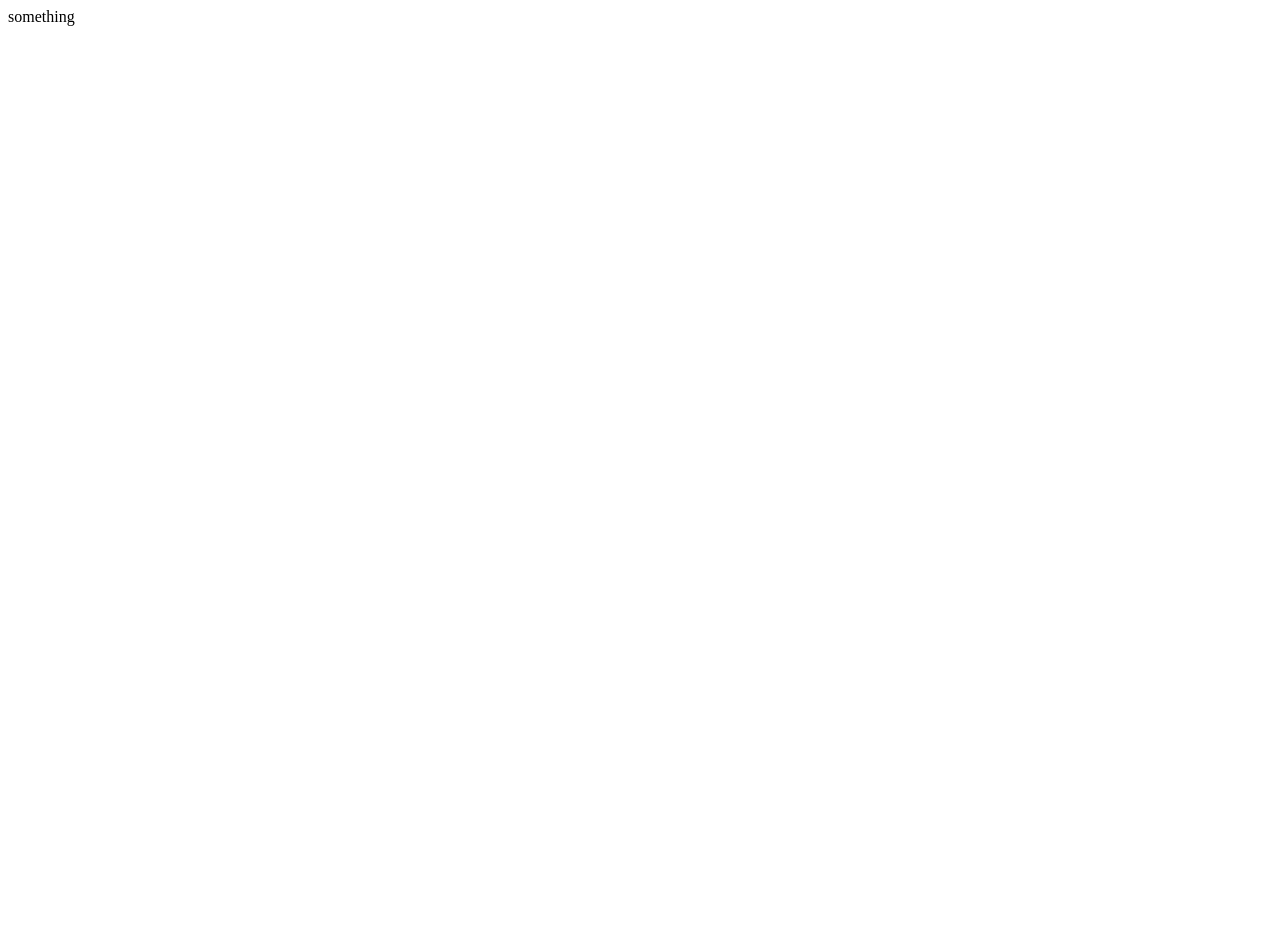
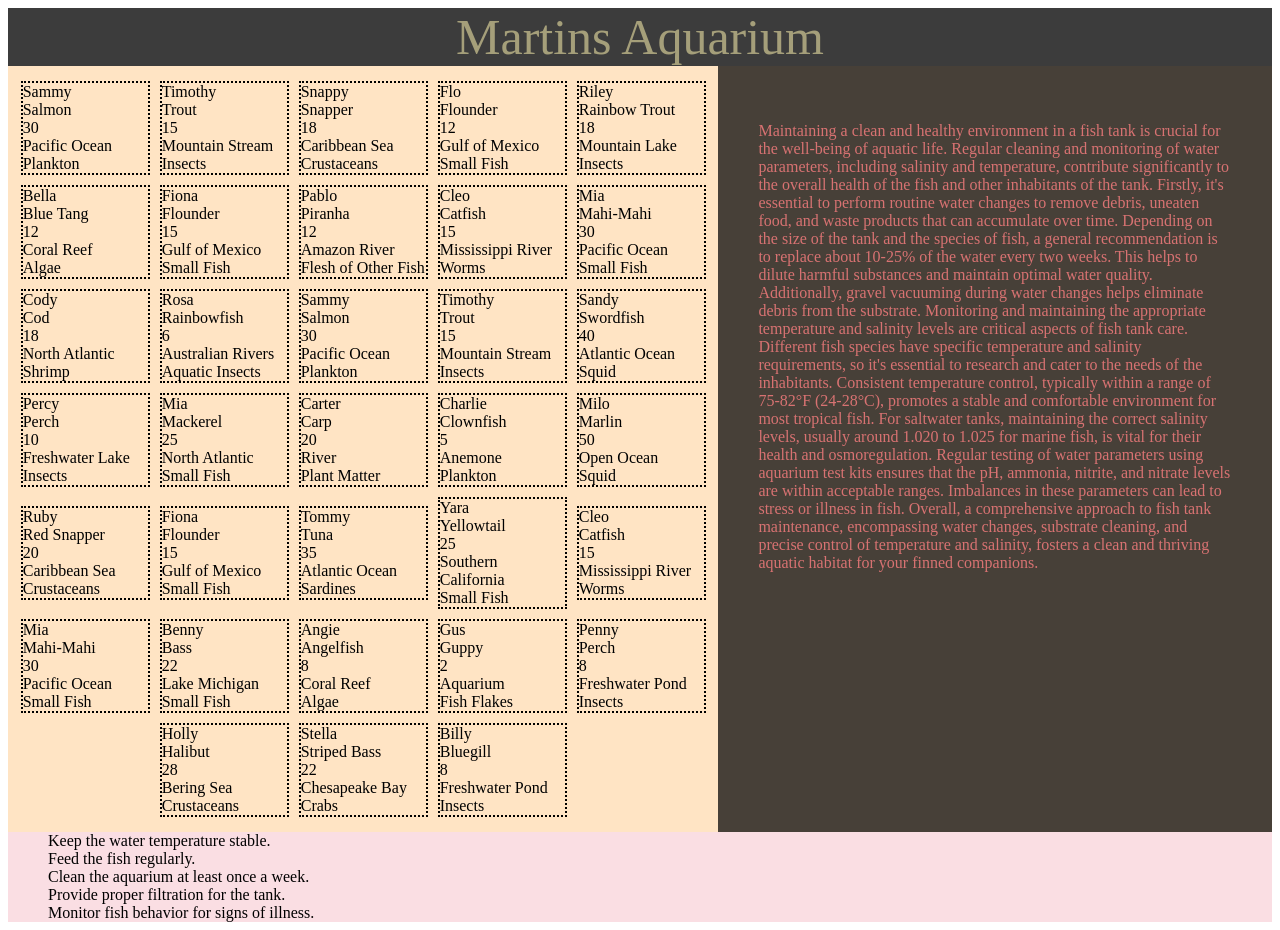
Before and after one commit to joshuahamrick/nss-aquarium, a plain HTML site: page index.html in a window 1280 px wide. Before the commit the page ends 800 px from the top, so only its background shows below. Drawn offline with Linux system fonts and the light colour scheme.

Commit message:
Many new files and updates-on the way to martins goal

```diff
--- a/index.html
+++ b/index.html
@@ -1 +1,40 @@
-something
+<!DOCTYPE html>
+<html lang="en">
+<head>
+    <link href="styles/main.css" rel="stylesheet">
+    <meta charset="UTF-8">
+    <meta name="viewport" content="width=device-width, initial-scale=1.0">
+    <title>Martins Aquarium</title>
+</head>
+<body>
+    <header id="martins-header">
+        Martins Aquarium
+    </header>
+    <article id="obx">
+    <section class="martinsFishContainer">
+
+    </section>
+    <aside id="tank-info">
+    <p>
+    Maintaining a clean and healthy environment in a fish tank is crucial for the well-being of aquatic life. Regular cleaning and monitoring of water parameters, including salinity and temperature, contribute significantly to the overall health of the fish and other inhabitants of the tank.
+
+    Firstly, it's essential to perform routine water changes to remove debris, uneaten food, and waste products that can accumulate over time. Depending on the size of the tank and the species of fish, a general recommendation is to replace about 10-25% of the water every two weeks. This helps to dilute harmful substances and maintain optimal water quality. Additionally, gravel vacuuming during water changes helps eliminate debris from the substrate.
+
+    Monitoring and maintaining the appropriate temperature and salinity levels are critical aspects of fish tank care. Different fish species have specific temperature and salinity requirements, so it's essential to research and cater to the needs of the inhabitants. Consistent temperature control, typically within a range of 75-82°F (24-28°C), promotes a stable and comfortable environment for most tropical fish. For saltwater tanks, maintaining the correct salinity levels, usually around 1.020 to 1.025 for marine fish, is vital for their health and osmoregulation.
+
+    Regular testing of water parameters using aquarium test kits ensures that the pH, ammonia, nitrite, and nitrate levels are within acceptable ranges. Imbalances in these parameters can lead to stress or illness in fish. Overall, a comprehensive approach to fish tank maintenance, encompassing water changes, substrate cleaning, and precise control of temperature and salinity, fosters a clean and thriving aquatic habitat for your finned companions.
+    </p>
+    </aside>
+   </article>
+
+    <section id="tips">
+
+    </section>
+    <section id="locations">
+
+    </section>
+    <script type="module" src="./scripts/fish/main.mjs"></script>
+    <!-- <script type="module" src="./scripts/data.mjs"></script>
+    <script type="module" src="./scripts/FishList.mjs"></script> -->
+</body>
+</html>
--- /dev/null
+++ b/scripts/data.mjs
@@ -0,0 +1,247 @@
+const database = {
+    martinsFish: [
+    {
+      image: "https://upload.wikimedia.org/wikipedia/commons/thumb/a/ad/Amphiprion_ocellaris_%28Clown_anemonefish%29_by_Nick_Hobgood.jpg/1200px-Amphiprion_ocellaris_%28Clown_anemonefish%29_by_Nick_Hobgood.jpg",
+      id: 1,
+      species: "Salmon",
+      name: "Sammy",
+      fishLength: 30,
+      locationHarvested: "Pacific Ocean",
+      fishDiet: "Plankton",
+    },
+    {
+      id: 2,
+      species: "Trout",
+      name: "Timothy",
+      fishLength: 15,
+      locationHarvested: "Mountain Stream",
+      fishDiet: "Insects",
+    },
+    {
+      id: 3,
+      species: "Bass",
+      name: "Benny",
+      fishLength: 22,
+      locationHarvested: "Lake Michigan",
+      fishDiet: "Small Fish",
+    },
+    {
+      id: 4,
+      species: "Angelfish",
+      name: "Angie",
+      fishLength: 8,
+      locationHarvested: "Coral Reef",
+      fishDiet: "Algae",
+    },
+    {
+      id: 5,
+      species: "Guppy",
+      name: "Gus",
+      fishLength: 2,
+      locationHarvested: "Aquarium",
+      fishDiet: "Fish Flakes",
+    },
+    {
+      id: 6,
+      species: "Swordfish",
+      name: "Sandy",
+      fishLength: 40,
+      locationHarvested: "Atlantic Ocean",
+      fishDiet: "Squid",
+    },
+    {
+      id: 7,
+      species: "Snapper",
+      name: "Snappy",
+      fishLength: 18,
+      locationHarvested: "Caribbean Sea",
+      fishDiet: "Crustaceans",
+    },
+    {
+      id: 8,
+      species: "Flounder",
+      name: "Flo",
+      fishLength: 12,
+      locationHarvested: "Gulf of Mexico",
+      fishDiet: "Small Fish",
+    },
+    {
+      id: 9,
+      species: "Perch",
+      name: "Percy",
+      fishLength: 10,
+      locationHarvested: "Freshwater Lake",
+      fishDiet: "Insects",
+    },
+    {
+        id: 10,
+        species: "Rainbow Trout",
+        name: "Riley",
+        fishLength: 18,
+        locationHarvested: "Mountain Lake",
+        fishDiet: "Insects",
+      },
+      {
+        id: 11,
+        species: "Mackerel",
+        name: "Mia",
+        fishLength: 25,
+        locationHarvested: "North Atlantic",
+        fishDiet: "Small Fish",
+      },
+      {
+        id: 12,
+        species: "Carp",
+        name: "Carter",
+        fishLength: 20,
+        locationHarvested: "River",
+        fishDiet: "Plant Matter",
+      },
+      {
+        id: 13,
+        species: "Blue Tang",
+        name: "Bella",
+        fishLength: 12,
+        locationHarvested: "Coral Reef",
+        fishDiet: "Algae",
+      },
+      {
+        id: 14,
+        species: "Clownfish",
+        name: "Charlie",
+        fishLength: 5,
+        locationHarvested: "Anemone",
+        fishDiet: "Plankton",
+      },
+      {
+        id: 15,
+        species: "Marlin",
+        name: "Milo",
+        fishLength: 50,
+        locationHarvested: "Open Ocean",
+        fishDiet: "Squid",
+      },
+      {
+        id: 16,
+        species: "Red Snapper",
+        name: "Ruby",
+        fishLength: 20,
+        locationHarvested: "Caribbean Sea",
+        fishDiet: "Crustaceans",
+      },
+      {
+        id: 17,
+        species: "Flounder",
+        name: "Fiona",
+        fishLength: 15,
+        locationHarvested: "Gulf of Mexico",
+        fishDiet: "Small Fish",
+      },
+      {
+        id: 18,
+        species: "Perch",
+        name: "Penny",
+        fishLength: 8,
+        locationHarvested: "Freshwater Pond",
+        fishDiet: "Insects",
+      },
+      {
+        id: 19,
+        species: "Tuna",
+        name: "Tommy",
+        fishLength: 35,
+        locationHarvested: "Atlantic Ocean",
+        fishDiet: "Sardines",
+      },
+      {
+        id: 20,
+        species: "Halibut",
+        name: "Holly",
+        fishLength: 28,
+        locationHarvested: "Bering Sea",
+        fishDiet: "Crustaceans",
+      },
+      {
+        id: 21,
+        species: "Yellowtail",
+        name: "Yara",
+        fishLength: 25,
+        locationHarvested: "Southern California",
+        fishDiet: "Small Fish",
+      },
+      {
+        id: 22,
+        species: "Piranha",
+        name: "Pablo",
+        fishLength: 12,
+        locationHarvested: "Amazon River",
+        fishDiet: "Flesh of Other Fish",
+      },
+      {
+        id: 23,
+        species: "Catfish",
+        name: "Cleo",
+        fishLength: 15,
+        locationHarvested: "Mississippi River",
+        fishDiet: "Worms",
+      },
+      {
+        id: 24,
+        species: "Mahi-Mahi",
+        name: "Mia",
+        fishLength: 30,
+        locationHarvested: "Pacific Ocean",
+        fishDiet: "Small Fish",
+      },
+      {
+        id: 25,
+        species: "Striped Bass",
+        name: "Stella",
+        fishLength: 22,
+        locationHarvested: "Chesapeake Bay",
+        fishDiet: "Crabs",
+      },
+      {
+        id: 26,
+        species: "Cod",
+        name: "Cody",
+        fishLength: 18,
+        locationHarvested: "North Atlantic",
+        fishDiet: "Shrimp",
+      },
+      {
+        id: 27,
+        species: "Bluegill",
+        name: "Billy",
+        fishLength: 8,
+        locationHarvested: "Freshwater Pond",
+        fishDiet: "Insects",
+      },
+      {
+        id: 28,
+        species: "Rainbowfish",
+        name: "Rosa",
+        fishLength: 6,
+        locationHarvested: "Australian Rivers",
+        fishDiet: "Aquatic Insects",
+      }
+  ],
+ martinsTips: [
+    { id: 1, fishCareTips: "Keep the water temperature stable." },
+    { id: 2, fishCareTips: "Feed the fish regularly." },
+    { id: 3, fishCareTips: "Clean the aquarium at least once a week." },
+    { id: 4, fishCareTips: "Provide proper filtration for the tank." },
+    { id: 5, fishCareTips: "Monitor fish behavior for signs of illness." }
+    ]
+};
+
+
+
+
+export const getFish = () => {
+    return database.martinsFish.map(fish => ({...fish}))
+}
+
+export const getTips = () => {
+  return database.martinsTips.map(tip => ({...tip}))
+}
--- /dev/null
+++ b/scripts/fish/FishList.mjs
@@ -0,0 +1,59 @@
+// Import the function that returns a copy of the fish array
+import { getFish } from "../data.mjs"
+import { mostHolyFish, soldierFish, nonHolyFish } from './multiplesOfThree.mjs'
+const mostHolyFishies = mostHolyFish()
+const soldierFishies = soldierFish()
+const nonFish = nonHolyFish()
+export const FishList = () => {
+    // Invoke the function that you imported from the database module
+    //const fishes = getFish()
+
+    // Start building a string filled with HTML syntax
+    let htmlString = '<article class="fishList">'
+
+    // Create HTML representations of each fish here
+    for (const fish of mostHolyFishies) {
+        //<div><img  class="fish__image image--card" src="${fish.image}" /></div>
+        // Why is there a backtick used for this string?
+        htmlString += `<section class="fish-card">
+
+            <div class="fish__name">${fish.name}</div>
+            <div class="fish__species">${fish.species}</div>
+            <div class="fish__length">${fish.fishLength}</div>
+            <div class="fish__location">${fish.locationHarvested}</div>
+            <div class="fish__diet">${fish.fishDiet}</div>
+        </section>
+`
+    }
+
+    for (const fish of soldierFishies) {
+        //<div><img  class="fish__image image--card" src="${fish.image}" /></div>
+        // Why is there a backtick used for this string?
+        htmlString += `<section class="fish-card">
+
+            <div class="fish__name">${fish.name}</div>
+            <div class="fish__species">${fish.species}</div>
+            <div class="fish__length">${fish.fishLength}</div>
+            <div class="fish__location">${fish.locationHarvested}</div>
+            <div class="fish__diet">${fish.fishDiet}</div>
+        </section>
+`
+    }
+
+    for (const fish of nonFish) {
+        //<div><img  class="fish__image image--card" src="${fish.image}" /></div>
+        // Why is there a backtick used for this string?
+        htmlString += `<section class="fish-card">
+
+            <div class="fish__name">${fish.name}</div>
+            <div class="fish__species">${fish.species}</div>
+            <div class="fish__length">${fish.fishLength}</div>
+            <div class="fish__location">${fish.locationHarvested}</div>
+            <div class="fish__diet">${fish.fishDiet}</div>
+        </section>
+`
+    }
+    htmlString += `</article>`
+
+    return htmlString
+}
--- /dev/null
+++ b/scripts/fish/main.mjs
@@ -0,0 +1,18 @@
+//import { getFish } from './scripts/data.mjs'
+import { mostHolyFish, soldierFish, nonHolyFish } from './multiplesOfThree.mjs'
+import { FishList } from './FishList.mjs'
+import { displayTips } from '../tips/listMartinsTips.mjs'
+const parentHTMLElement = document.querySelector(".martinsFishContainer")
+const tipsElement = document.querySelector("#tips")
+parentHTMLElement.innerHTML = FishList()
+tipsElement.innerHTML = displayTips()
+// parentHTMLElement.classList.add('container')
+
+
+
+/*const allFish = getFish()
+
+for (const fish of allFish) {
+    console.log(fish)
+}
+*/
--- /dev/null
+++ b/scripts/fish/multiplesOfThree.mjs
@@ -0,0 +1,38 @@
+import { getFish } from "../data.mjs"
+const fishData = getFish()
+
+export const mostHolyFish = () => {
+    // 3, 6, 9, 12, etc... fish
+    const holyFish = []
+
+    for (const fish of fishData) {
+        if (fish.fishLength % 3 === 0) {
+        holyFish.push(fish)
+        }
+    }
+
+    return holyFish
+}
+
+export const soldierFish = () => {
+    let soldiers = []
+    // 5, 10, 15, 20, 25, etc... fish
+    for (const fish of fishData) {
+        if(fish.fishLength % 5 === 0) {
+            soldiers.push(fish)
+        }
+
+    }
+    return soldiers
+}
+
+export const nonHolyFish = () => {
+    let regularFish = []
+    for (const fish of fishData) {
+      if (fish.fishLength % 3 !== 0 && fish.fishLength % 5 !== 0) {
+        regularFish.push(fish)
+      }
+    }
+    // Any fish not a multiple of 3 or 5
+    return regularFish
+}
--- /dev/null
+++ b/scripts/tips/listMartinsTips.mjs
@@ -0,0 +1,13 @@
+import { getTips } from "../data.mjs";
+
+const martinsTips = getTips()
+
+export const displayTips = () => {
+    let tipsHTMLString = "<ul class='tips-list'>"
+    for (const tip of martinsTips) {
+        tipsHTMLString += `<li>${tip.fishCareTips}</li>`
+    }
+    tipsHTMLString += "</ul>"
+    return tipsHTMLString
+
+}
--- a/styles/main.css
+++ b/styles/main.css
@@ -0,0 +1,52 @@
+#martins-header {
+    font-size: 50px;
+    background-color: rgba(0, 0, 0, 0.766);
+    color: rgb(165, 159, 122);
+    text-align: center;
+}
+
+
+.martinsFishContainer {
+    display: flex;
+    flex-wrap: wrap;
+    background-color: bisque;
+    width: 60%;
+}
+/* .container {
+    display: flex;
+    flex-wrap: wrap;
+} */
+aside {
+    width: 40%;
+    float: right;
+    padding: 40px;
+    color: rgb(216, 114, 114);
+    background-color: rgb(71, 64, 56);
+
+}
+.fish-card {
+    width: 125px;
+    border: 2px black dotted;
+}
+/* .fish-list{
+    display: flex;
+    flex-wrap: wrap;
+} */
+
+#obx {
+    display: flex;
+}
+
+.fishList {
+    display: flex;
+    flex-wrap: wrap;
+    gap: 10px;
+    justify-content: center;
+    align-items: center;
+    padding: 15px 5px;
+}
+.tips-list {
+    list-style-type: none;
+    background-color: rgb(250, 222, 227);
+    margin: 0px;
+}
```
Also changed, not shown: scripts/main.js (deleted).
